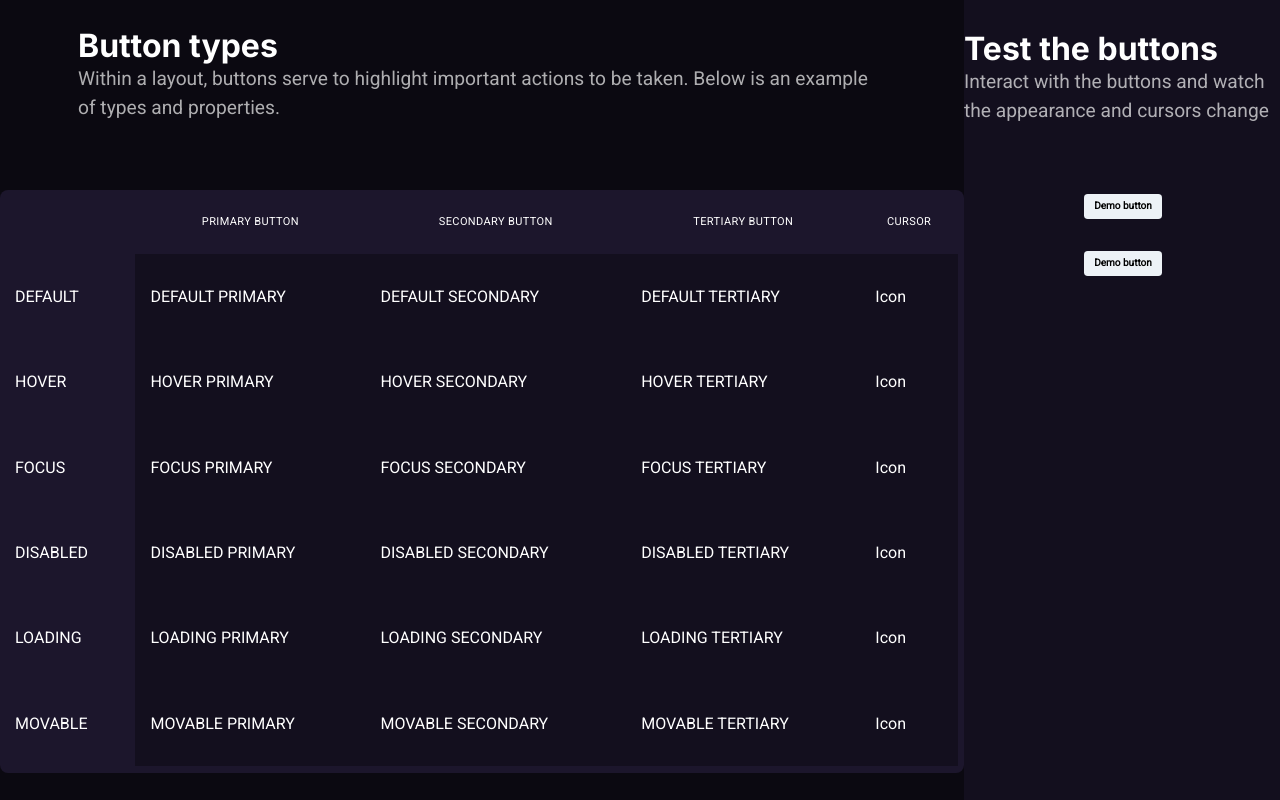
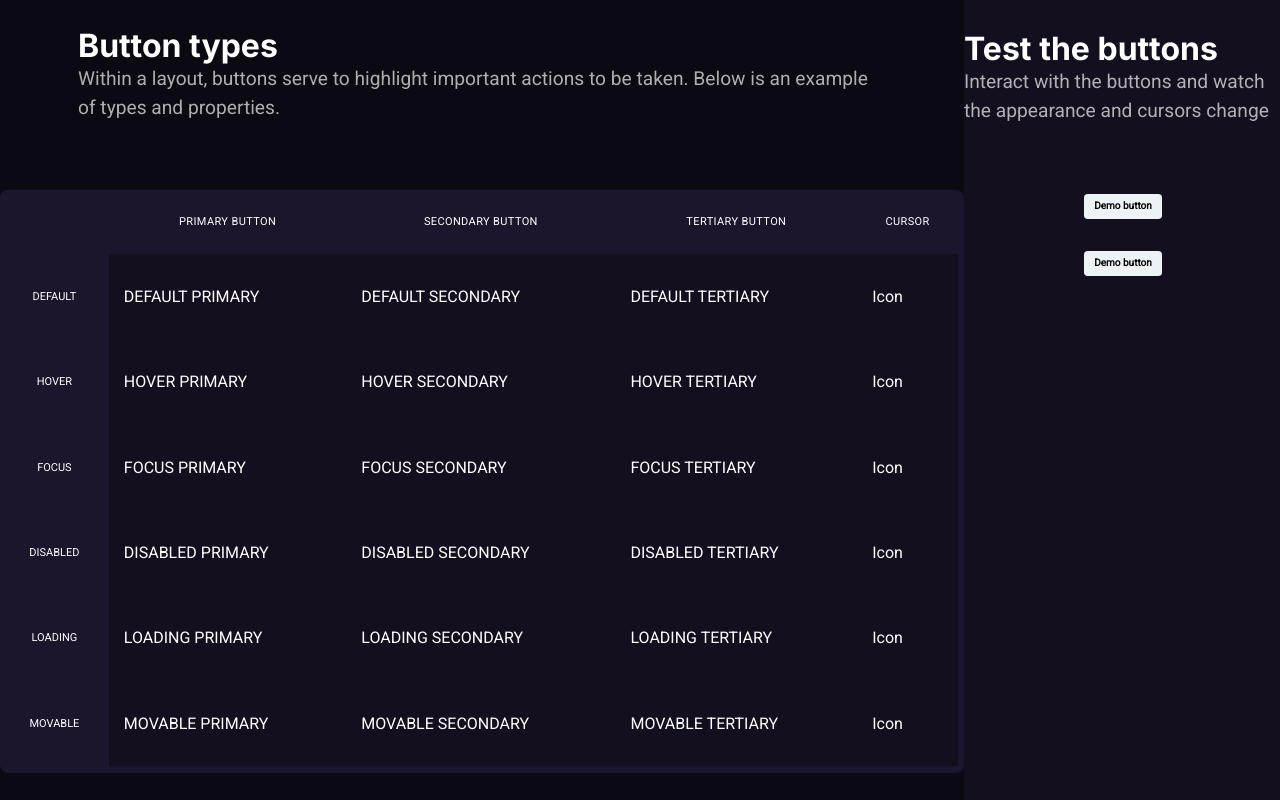
Before and after one commit to jairo-sousa/boracodar-3-buttons, a React (Vite) app: page / in a window 1280 px wide. Built offline with nearby package versions, Linux system fonts and the light colour scheme.

Commit message:
style: align header of rows

```diff
--- a/src/components/Buttons/Buttons.tsx
+++ b/src/components/Buttons/Buttons.tsx
@@ -1,4 +1,4 @@
-import { Table, Tbody, Tr, Td, TableContainer } from "@chakra-ui/react";
+import { Table, Tbody, Tr, Td, TableContainer, Text } from "@chakra-ui/react";
 
 import { ButtonTable } from "../../utils/ButtonTable";
 import { TableHead } from "./TableHead";
@@ -17,7 +17,16 @@ export function Buttons() {
 					{ButtonTable.RowsHead.map((row, i) => {
 						return (
 							<Tr key={`${row}-${i}`}>
-								<Td>{row}</Td>
+								<Td>
+									<Text
+										fontSize="1.1rem"
+										fontFamily="roboto"
+										fontWeight="400"
+										textAlign="center"
+									>
+										{row}
+									</Text>
+								</Td>
 
 								{ButtonTable.RowsBody.map((cell, i) => {
 									return (
```
